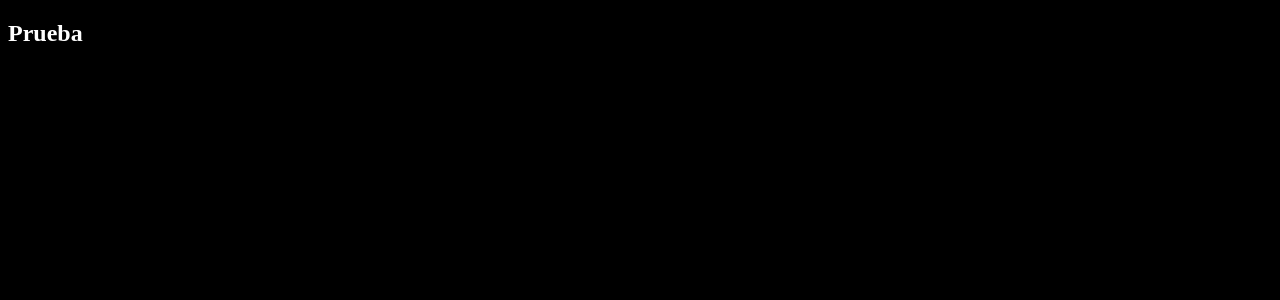
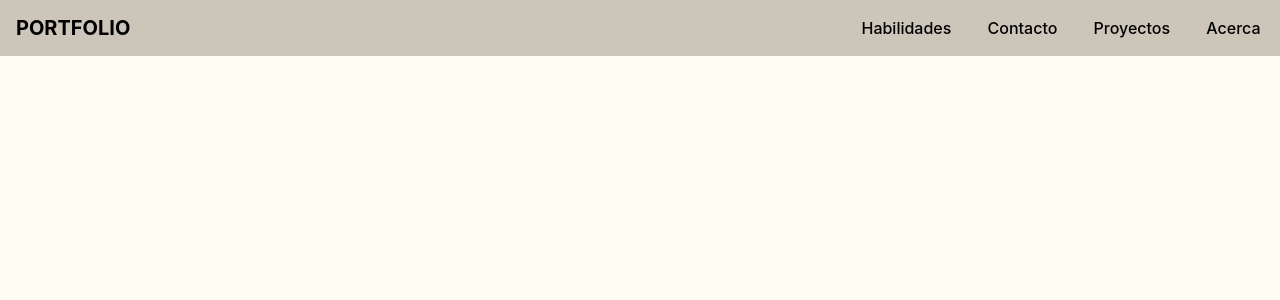
Before and after one commit to Veliz-P/portfolio-web-remoto, a Django app: page / in a window 1280 px wide. Before the commit the part shown is almost empty. Shown: the top 300 px of the page. Run offline with Django 5.2, Linux system fonts and the light colour scheme.

Commit message:
Crear barra de navegación principal

```diff
--- a/app/static/app/css/index_styles.css
+++ b/app/static/app/css/index_styles.css
@@ -1,4 +1,4 @@
 body{
-    background-color: black;
-    color: white;
+    font-family: "LUCIDA SANS";
+    background-color: aqua;
 }
--- a/app/templates/index.html
+++ b/app/templates/index.html
@@ -1,13 +1,54 @@
 {%load static%}
 <!DOCTYPE html>
-<html lang="es">
+<html lang="en">
 <head>
     <meta charset="UTF-8">
     <meta name="viewport" content="width=device-width, initial-scale=1.0">
-    <title>Document</title>
-    <link rel="stylesheet" href="{% static 'app/css/index_styles.css' %}">
+    <title>Portfolio Web Veliz</title>
+
+    <!--<link rel="stylesheet" href="{% static 'app/css/index_styles.css' %}"> -->
+    <link rel="stylesheet" href="https://cdn.jsdelivr.net/npm/bootstrap@4.1.3/dist/css/bootstrap.min.css"
+        integrity="sha384-MCw98/SFnGE8fJT3GXwEOngsV7Zt27NXFoaoApmYm81iuXoPkFOJwJ8ERdknLPMO" crossorigin="anonymous">
+
+    <style>
+        body{
+            background-color: #FFFCF2;
+        }
+        :root {
+            --bs-body-font-family: 'SEGOE UI', sans-serif;
+        }
+        .nav-links {
+            display: flex; list-style-type: none; padding: 0; margin: 0;
+        }
+        .nav-links li {
+            margin-right: 1%; color: #403D39;
+        }
+        .nav-links a, a{
+            color: black; font-weight: 500;
+        }
+        .nav-links a:hover, a:hover{
+            font-weight: bold; color: #964E31;
+        }
+    </style>
+
 </head>
 <body>
-    <h2>Prueba</h2>
+    <nav class="navbar mb-3" style="background-color: #CCC5B9;">
+        <div class="navbar-brand"><a href="#"><b>PORTFOLIO</b></a></div>
+        <ul class="nav-links">
+            <li class="nav-item"><a class="nav-link" href="#">Habilidades</a></li>
+            <li class="nav-item"><a class="nav-link" href="#">Contacto</a></li>
+            <li class="nav-item"><a class="nav-link" href="#">Proyectos</a></li>
+            <li class="nav-item"><a class="nav-link" href="#">Acerca</a></li>
+        </ul>
+    </nav>
+
+    <div class="container">
+        <div class="col">
+            <div class="row">
+
+            </div>
+        </div>
+    </div>
 </body>
 </html>
```
